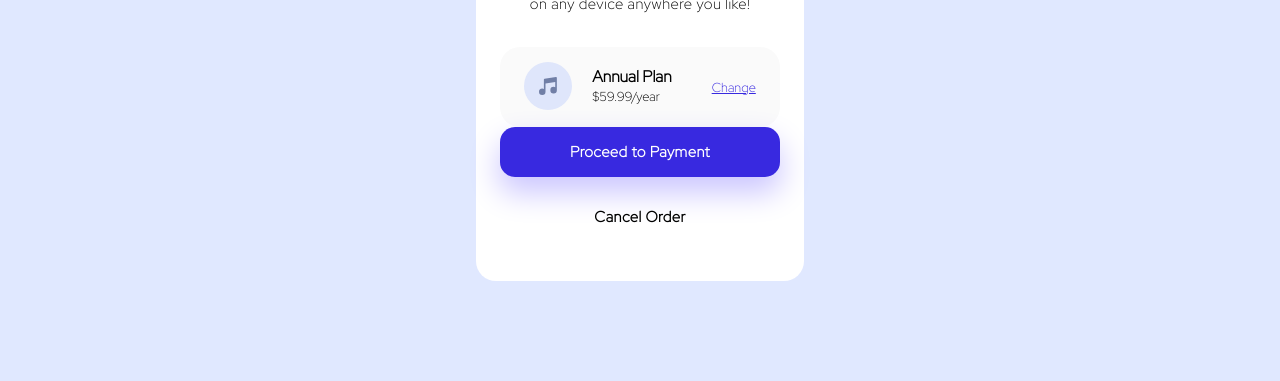
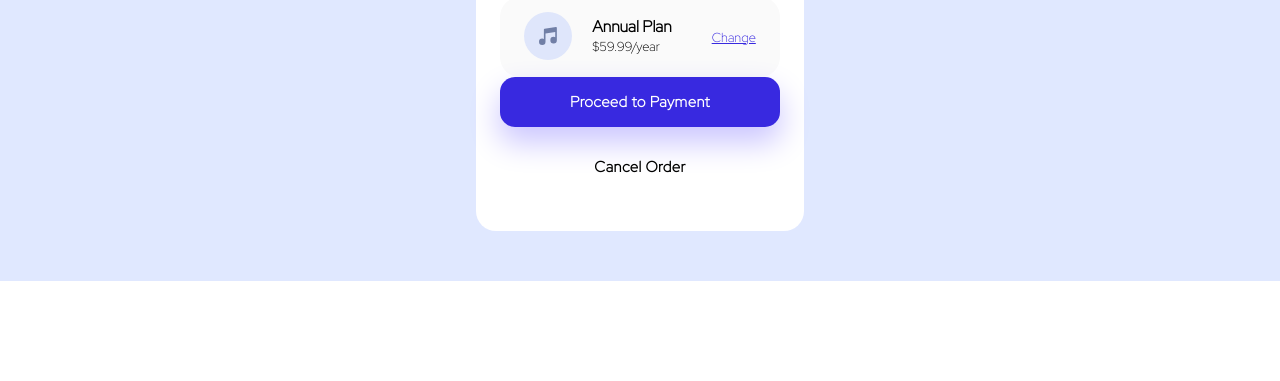
Before and after one commit to rochelwang1205/order-summary.github.io, a plain HTML site: page order-summary/index.html in a window 1280 px wide. Shown: the part 419-800 px from the top of the page. Drawn offline with Linux system fonts and the light colour scheme.

Commit message:
Add files via upload

```diff
--- a/order-summary/style.css
+++ b/order-summary/style.css
@@ -44,7 +44,9 @@ table {
 /*body*/
 .background{
     background-color:hsl(225, 100%, 94%);
-    height:800px;
+    width:100%;
+    padding-top: 50px;
+    padding-bottom: 50px;
     display:  flex;
     align-items: center;
     justify-content:  center;
@@ -53,7 +55,7 @@ table {
     position: absolute;
 }
 .pattern img{
-    width:1280px;
+    width:100%;
 }
 .content{
     width:328px;
```
